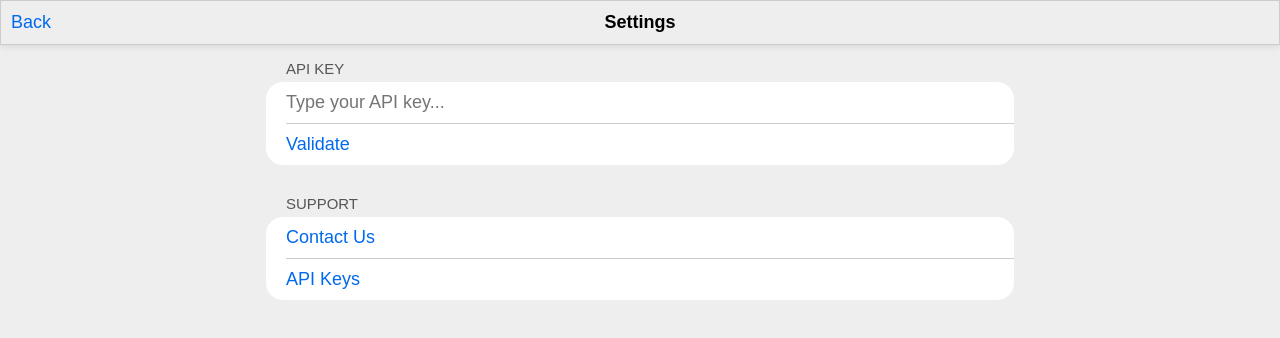
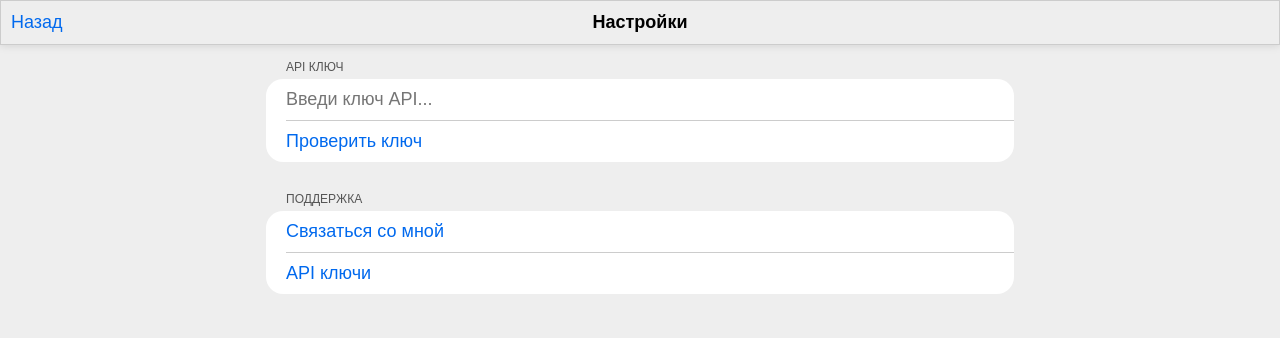
Before and after one commit to raifbrah/genius-ai, a Nuxt app: page /settings in a window 1280 px wide. Shown: the top 338 px of the page. Built offline with nearby package versions, Linux system fonts and the light colour scheme.

Commit message:
Перевел на Русский язык

```diff
--- a/components/ChatInput.vue
+++ b/components/ChatInput.vue
@@ -5,7 +5,7 @@
       v-model="myMessage"
       class="input"
       type="text"
-      placeholder="Type a message..."
+      placeholder="Введите запрос..."
     />
     <SendButton
       @click="sendMyMessage"
--- a/components/TheHeader.vue
+++ b/components/TheHeader.vue
@@ -2,16 +2,16 @@
   <header class="header blur-panel">
     <div class="header__left">
       <NuxtLink v-if="$route.path === '/'" to="/settings" class="header__btn"
-        >Settings</NuxtLink
+        >Настройки</NuxtLink
       >
       <NuxtLink v-if="$route.path === '/settings'" to="/" class="header__btn"
-        >Back</NuxtLink
+        >Назад</NuxtLink
       >
     </div>
     <h4 class="header__title">{{ titleName }}</h4>
     <div class="header__right">
       <span v-if="$route.path === '/'" @click="clearChat" class="header__btn"
-        >Clear</span
+        >Очистить</span
       >
     </div>
   </header>
@@ -29,7 +29,7 @@ export default {
       if (this.$route.path === "/") {
         return "ChatGPT";
       } else if (this.$route.path === "/settings") {
-        return "Settings";
+        return "Настройки";
       }
     },
   },
--- a/components/settings/SettingsCategory.vue
+++ b/components/settings/SettingsCategory.vue
@@ -1,6 +1,6 @@
 <template>
   <div class="settings-category">
-    <h5 class="title">{{ title }}</h5>
+    <h6 class="title">{{ title }}</h6>
     <div class="elements">
       <slot></slot>
     </div>
--- a/pages/index.vue
+++ b/pages/index.vue
@@ -37,6 +37,10 @@ export default {
         content: myMessage,
       });
       localStorage.setItem("chats", await JSON.stringify(this.chats));
+      window.scroll({
+        top: document.body.scrollHeight,
+        behavior: "smooth",
+      });
 
       this.generatingResponse();
     },
--- a/pages/settings.vue
+++ b/pages/settings.vue
@@ -7,24 +7,26 @@
         :api-validation-status="apiValidationStatus"
       />
 
-      <SettingsCategory title="api key">
+      <SettingsCategory title="api ключ">
         <div class="elem">
           <input
             @input="setApiKey"
             v-model="apiKey"
             class="elem__input"
             type="password"
-            placeholder="Type your API key..."
+            placeholder="Введи ключ API..."
           />
         </div>
         <div class="elem">
-          <span @click="validateApiKey" class="elem__button">Validate</span>
+          <span @click="validateApiKey" class="elem__button"
+            >Проверить ключ</span
+          >
         </div>
       </SettingsCategory>
-      <SettingsCategory title="support">
+      <SettingsCategory title="Поддержка">
         <div class="elem">
           <a class="elem__button" href="mailto:raifbrah@yandex.ru"
-            >Contact Us</a
+            >Связаться со мной</a
           >
         </div>
         <div class="elem">
@@ -32,7 +34,7 @@
             class="elem__button"
             target="_blank"
             href="https://platform.openai.com/account/api-keys"
-            >API Keys</a
+            >API ключи</a
           >
         </div>
       </SettingsCategory>
```
